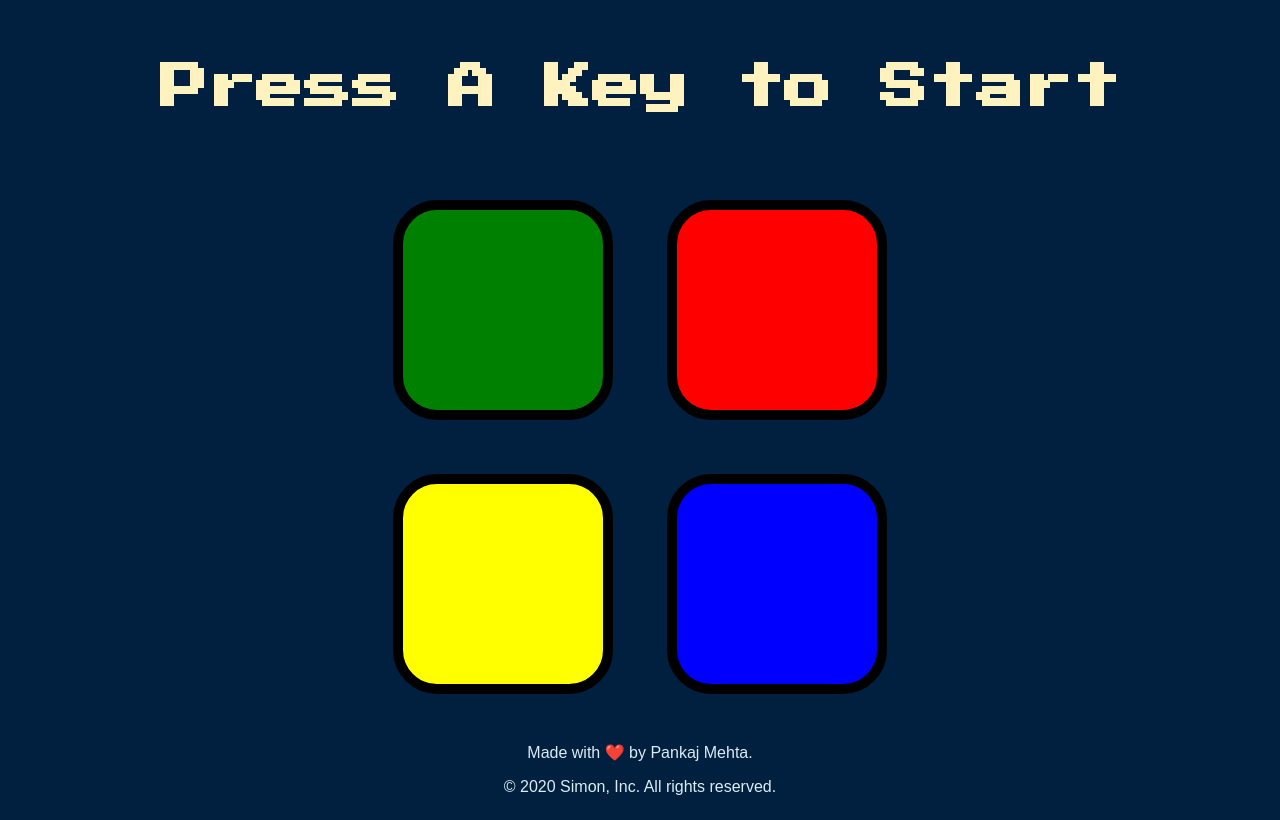
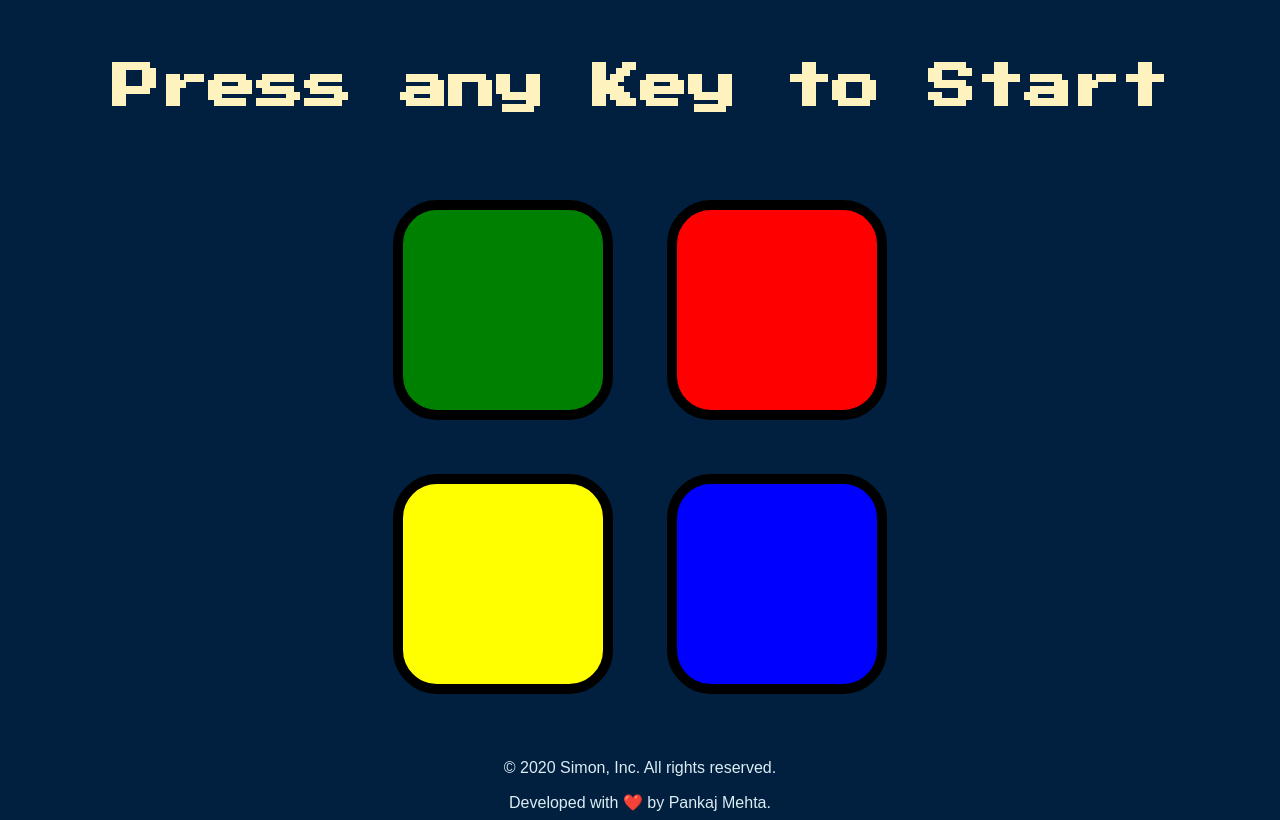
Before and after one commit to pankaj-mehta/Simon, a plain HTML site: page index.html in a window 1280 px wide. Shown: the part 81-901 px from the top of the page. Drawn offline with nearby package versions, Linux system fonts and the light colour scheme.

Commit message:
Updated footer and a into any.

```diff
--- a/index.html
+++ b/index.html
@@ -26,7 +26,7 @@
     </a>
   </nav>
 
-  <h1 id="level-title">Press A Key to Start</h1>
+  <h1 id="level-title">Press any Key to Start</h1>
   <div class="container">
     <div lass="row">
 
@@ -58,7 +58,7 @@
 </body>
 
     <footer id="info">
-    Made with ❤️ by Pankaj Mehta.
     <p>© 2020 Simon, Inc. All rights reserved.</p>
+      Developed with ❤️ by Pankaj Mehta.
     </footer>
 </html>
```
